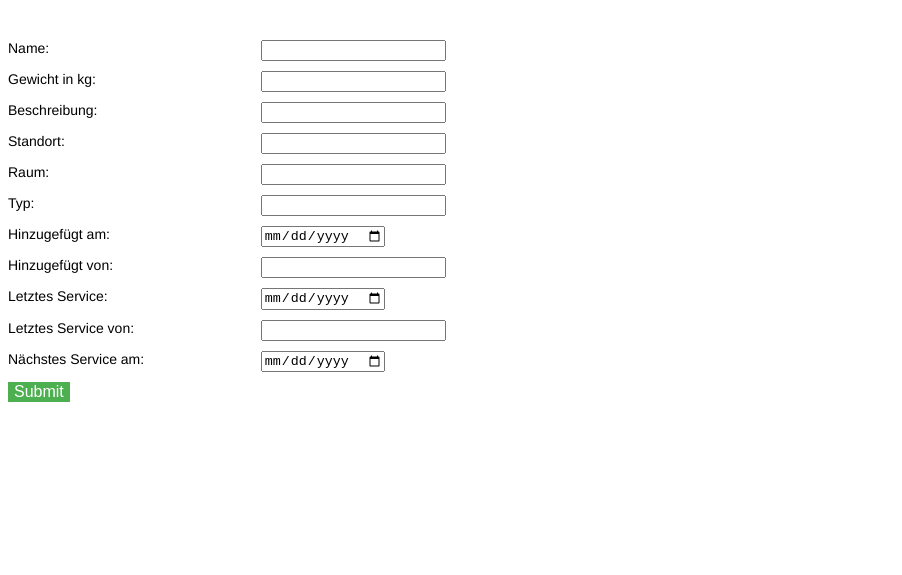
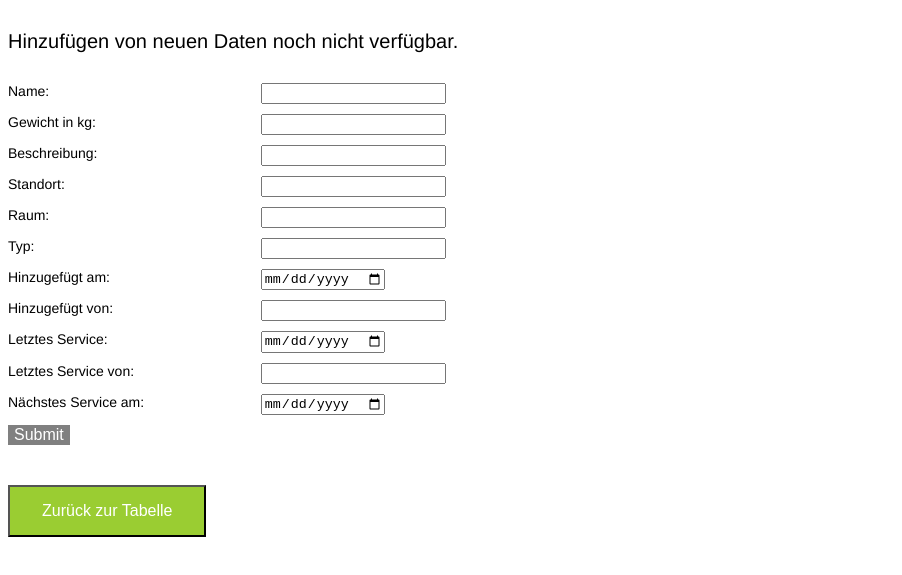
Before and after one commit to ozwoldFH/ozwoldFH.github.io, a plain HTML site: page form.html in a window 1280 px wide. Shown: the part 95-670 px from the top of the page, without its empty margins (0-902 px from the left). Drawn offline with Linux system fonts and the light colour scheme.

Commit message:
added back button and small changes

```diff
--- a/css/design.css
+++ b/css/design.css
@@ -93,6 +93,26 @@ td, th {
   margin-top: 10px;
 }
 
+#col-100{
+  float: left;
+  width: 100%;
+  margin-top: 10px;
+  font-size: 14px;
+  font-family: "Helvetica";
+}
+
+#back-button{
+  font-size: "Helvetica";
+  background-color: yellowgreen;
+  margin-top: 40px;
+  padding: 15px 32px;
+  text-align: center;
+  text-decoration: none;
+  display: inline-block;
+  font-size: 16px;
+  color: white;
+}
+
 #submitDataButton{
     background-color: #4CAF50; /* Green */
     border: none;
@@ -102,6 +122,17 @@ td, th {
     display: inline-block;
     font-size: 16px;
 }
+
+#submitDataButton:disabled{
+  background-color: grey; /* Grey */
+  border: none;
+  color: white;
+  text-align: center;
+  text-decoration: none;
+  display: inline-block;
+  font-size: 16px;
+}
+
 
 @media screen and (max-width: 600px) {
 
@@ -113,6 +144,11 @@ td, th {
   #col-80 {
     width: 100%;
     margin-top: 0;
+  }
+
+  #col-100 {
+    width: 100%;
+    margin-top: 20px;
   }
 
   table.web-and-mobile thead {
--- a/form.html
+++ b/form.html
@@ -9,6 +9,7 @@
 <body>
 
 <h1>Daten hinzufügen</h1>
+<p>Hinzufügen von neuen Daten noch nicht verfügbar.</p>
 
   <form action="#" method="post" id="myForm" onsubmit="addData()">
     <div id="row">
@@ -25,7 +26,7 @@
         Gewicht in kg:
       </div>
       <div id="col-80">
-        <input type="number" name="weight">
+        <input type="float" name="weight">
       </div>
     </div>
 
@@ -111,13 +112,13 @@
     </div>
 
     <div id="row">
-      <div id="col-20">
-          <input id="submitDataButton" type="submit" value="Submit" type="button">
+      <div id="col-100">
+          <input id="submitDataButton" type="submit" value="Submit" type="button" disabled>
       </div>
     </div>
-
   </form>
 
+  <button id="back-button" onclick="goToTable()">Zurück zur Tabelle</button>
 
 <script type="text/javascript">
 </script>
--- a/js/form.js
+++ b/js/form.js
@@ -14,3 +14,7 @@ function addData(){
 
     //writing to JSON and going back to index.html is missing
 }
+
+function goToTable() {
+    document.location.href = "./index.html"
+}
```
